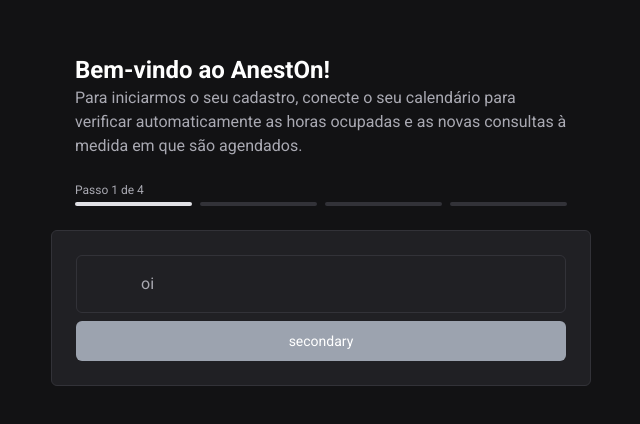
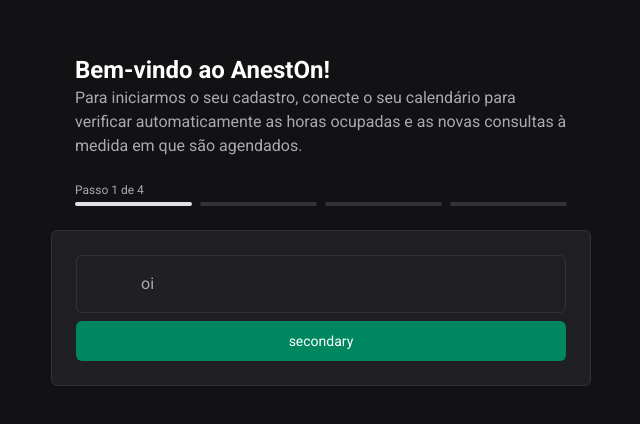
Before and after one commit to anest-on/aneston, a Next.js app: page /register in a window 1280 px wide. Shown: the part 212-636 px from the top of the page, without its empty margins (319-959 px from the left). Built offline with nearby package versions, Linux system fonts and the light colour scheme.

Commit message:
shadcn button

```diff
--- a/src/app/register/page.tsx
+++ b/src/app/register/page.tsx
@@ -19,7 +19,7 @@ const Register = () => {
         <div className="flex items-center justify-between border border-solid border-gray-600 py-4 px-16 rounded-md mb-2">
           oi
         </div>
-        <Button variant="blocked">secondary</Button>
+        <Button>secondary</Button>
       </div>
     </main>
   )
--- a/src/components/ui/button.tsx
+++ b/src/components/ui/button.tsx
@@ -9,16 +9,14 @@ const buttonVariants = cva(
   {
     variants: {
       variant: {
-        default: 'bg-primary text-primary-foreground hover:bg-primary/90',
-        destructive:
-          'bg-red-500 text-destructive-foreground hover:bg-destructive/90',
+        default: 'bg-green-600 text-white hover:bg-green-600/90',
         blocked: 'bg-gray-300 text-white cursor-not-allowed',
         outline:
-          'border border-input bg-background hover:bg-accent hover:text-accent-foreground',
-        secondary:
-          'bg-secondary text-secondary-foreground hover:bg-secondary/80',
-        ghost: 'hover:bg-accent hover:text-accent-foreground',
-        link: 'text-primary underline-offset-4 hover:underline',
+          'border border-green-600 text-green-600 hover:bg-green-600 hover:text-white',
+        destructive: 'bg-red-500 text-white hover:bg-red-500/80',
+        destructiveOutline:
+          'border border-red-500 text-red-500 hover:bg-red-500 hover:text-white',
+        ghost: 'hover:text-white',
       },
       size: {
         default: 'h-10 px-4 py-2',
```
